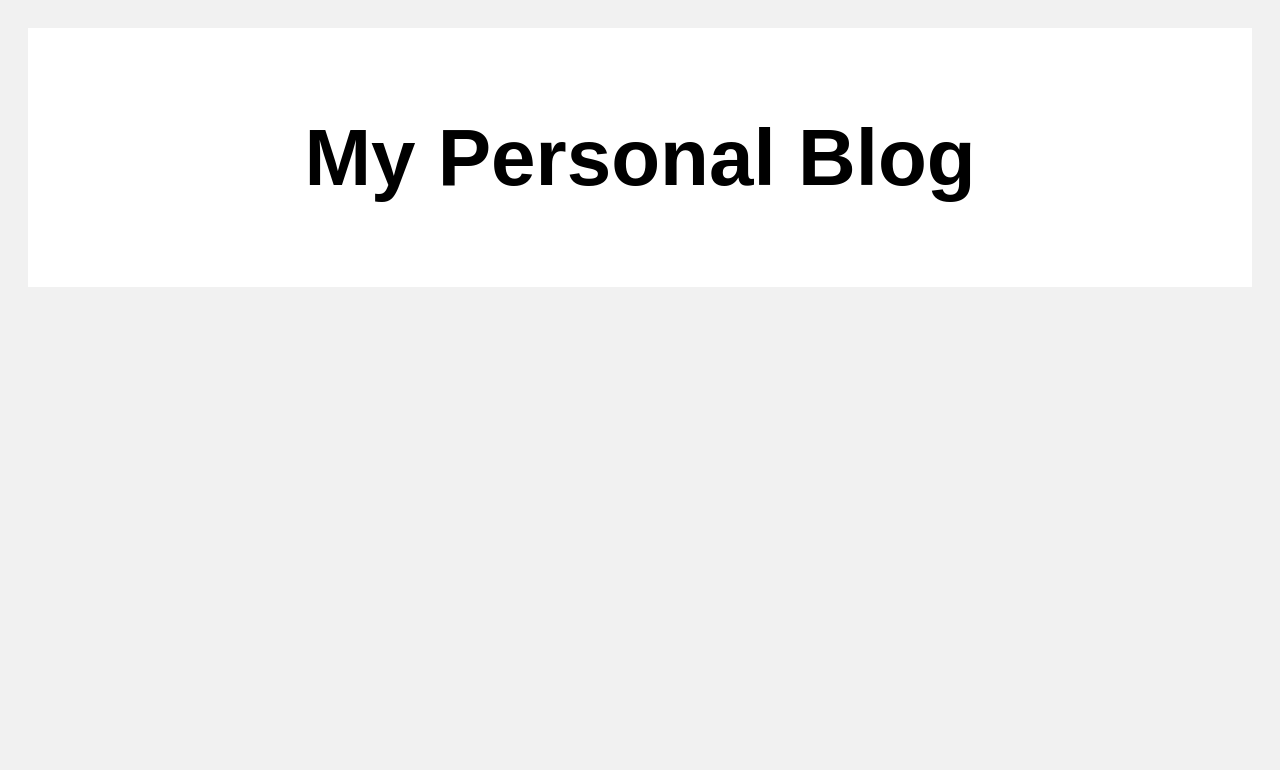
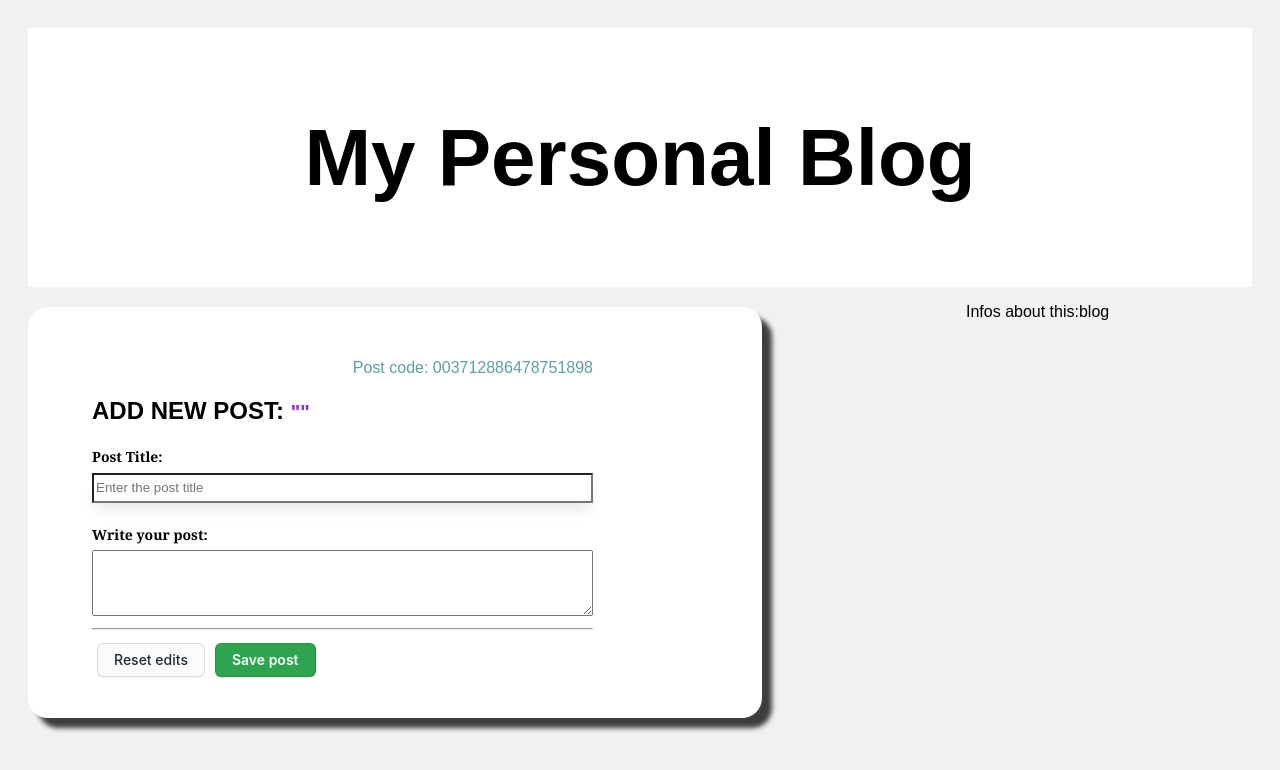
Before and after one commit to romario-auth/blog-react, a React (Create React App) app: page / in a window 1280 px wide. Shown: the top 770 px of the page. Built offline with nearby package versions, Linux system fonts and the light colour scheme.

Commit message:
Create form from Post

```diff
--- a/src/App.js
+++ b/src/App.js
@@ -1,11 +1,20 @@
-import TopWelcome from './components/TopWelcome/TopWelcome';
+import CreatePost from './components/CreatePost/index';
+import TopWelcome from './components/TopWelcome/';
 
 function App() {
-  return (
-      <div className="App">
-      <TopWelcome />
-    </div>
-  );
+    return (
+        <div className="App">
+            <TopWelcome />
+            <div class="leftcolumn">
+                <CreatePost placeholder="Enter the post title" />
+            </div>
+
+            <div class="rightcolumn">
+                <p>Infos about this:blog</p>
+            </div>
+
+        </div>
+    );
 }
 
 export default App;
--- /dev/null
+++ b/src/components/CreatePost/CreatePost.css
@@ -0,0 +1,48 @@
+.create-post {
+    display: flex;
+    justify-content: left;
+    background-color: white;
+    padding: 36px 64px;
+    margin-top: 20px;
+    width: 80%;
+    border-radius: 20px;
+    box-shadow: 10px 10px 5px 0px rgba(0,0,0,0.75);
+}
+
+.create-post p {
+    text-align: right;
+    color: cadetblue;
+}
+
+.create-post h2 {
+    text-transform: uppercase;
+}
+
+.create-post h2 small {
+    text-transform: none;
+    color: blueviolet;
+}
+
+.create-post lable{
+    margin: 24px 0 8px 0;
+    display: block;
+    width: 100%;
+    box-sizing: border-box;
+    font-family: Georgia, Times, "Times New Roman", serif;
+    font-size: 14px;
+    font-style: normal;
+    font-variant: normal;
+    font-weight: 700;
+    line-height: 15.4px;
+}
+
+
+.create-post input {
+    width: 100%;
+    box-shadow: 0px 10px 15px -4px rgba(0,0,0,0.1);
+    height: 30px;
+}
+
+.create-post button {
+    margin: 5px;
+}
--- /dev/null
+++ b/src/components/CreatePost/index.js
@@ -0,0 +1,39 @@
+import './CreatePost.css'
+import { useState } from 'react';
+
+const CreatePost = (props) => {
+
+    const [message, setMessage] = useState('');
+
+    const handleChange = event => {
+        setMessage(event.target.value);
+    };
+
+    function codePost(min, max) {
+        let code = String(Math.random());
+        return code.replace('0.', '');
+    }
+
+    return (
+        <div>
+            <section className="create-post">
+                <form>
+                    <p>Post code: {codePost()}</p>
+                    <h2>Add New Post: <small>"{message}"</small></h2>
+
+                    <lable>Post Title:</lable>
+                    <input onChange={handleChange} name="postTitle" placeholder={props.placeholder} />
+
+                    <lable>Write your post:</lable>
+                    <textarea name="postContent" rows={4} cols={60} />
+
+                    <hr />
+                    <button type="reset" className="button-4">Reset edits</button>
+                    <button type="submit" className="button-3">Save post</button>
+                </form>
+            </section>
+        </div>
+    )
+}
+
+export default CreatePost
--- a/src/components/TopWelcome/TopWelcome.js
+++ b/src/components/TopWelcome/index.js
@@ -1,6 +1,6 @@
 import './TopWelcome.css'
 
-function TopWelcome()
+const TopWelcome = () =>
 {
     return (
         <header className="title-blog">
--- a/src/index.css
+++ b/src/index.css
@@ -7,3 +7,122 @@ body {
     padding: 20px;
     background: #f1f1f1;
 }
+
+.leftcolumn {
+    float: left;
+    width: 75%;
+}
+
+.rightcolumn {
+    float: left;
+    width: 25%;
+    padding-left: 20px;
+}
+
+.button-3 {
+    appearance: none;
+    background-color: #2ea44f;
+    border: 1px solid rgba(27, 31, 35, .15);
+    border-radius: 6px;
+    box-shadow: rgba(27, 31, 35, .1) 0 1px 0;
+    box-sizing: border-box;
+    color: #fff;
+    cursor: pointer;
+    display: inline-block;
+    font-family: -apple-system,system-ui,"Segoe UI",Helvetica,Arial,sans-serif,"Apple Color Emoji","Segoe UI Emoji";
+    font-size: 14px;
+    font-weight: 600;
+    line-height: 20px;
+    padding: 6px 16px;
+    position: relative;
+    text-align: center;
+    text-decoration: none;
+    user-select: none;
+    -webkit-user-select: none;
+    touch-action: manipulation;
+    vertical-align: middle;
+    white-space: nowrap;
+}
+
+.button-3:focus:not(:focus-visible):not(.focus-visible) {
+    box-shadow: none;
+    outline: none;
+}
+
+.button-3:hover {
+    background-color: #2c974b;
+}
+
+.button-3:focus {
+    box-shadow: rgba(46, 164, 79, .4) 0 0 0 3px;
+    outline: none;
+}
+
+.button-3:disabled {
+    background-color: #94d3a2;
+    border-color: rgba(27, 31, 35, .1);
+    color: rgba(255, 255, 255, .8);
+    cursor: default;
+}
+
+.button-3:active {
+    background-color: #298e46;
+    box-shadow: rgba(20, 70, 32, .2) 0 1px 0 inset;
+}
+
+.button-4 {
+    appearance: none;
+    background-color: #FAFBFC;
+    border: 1px solid rgba(27, 31, 35, 0.15);
+    border-radius: 6px;
+    box-shadow: rgba(27, 31, 35, 0.04) 0 1px 0, rgba(255, 255, 255, 0.25) 0 1px 0 inset;
+    box-sizing: border-box;
+    color: #24292E;
+    cursor: pointer;
+    display: inline-block;
+    font-family: -apple-system, system-ui, "Segoe UI", Helvetica, Arial, sans-serif, "Apple Color Emoji", "Segoe UI Emoji";
+    font-size: 14px;
+    font-weight: 500;
+    line-height: 20px;
+    list-style: none;
+    padding: 6px 16px;
+    position: relative;
+    transition: background-color 0.2s cubic-bezier(0.3, 0, 0.5, 1);
+    user-select: none;
+    -webkit-user-select: none;
+    touch-action: manipulation;
+    vertical-align: middle;
+    white-space: nowrap;
+    word-wrap: break-word;
+}
+
+.button-4:hover {
+    background-color: #F3F4F6;
+    text-decoration: none;
+    transition-duration: 0.1s;
+}
+
+.button-4:disabled {
+    background-color: #FAFBFC;
+    border-color: rgba(27, 31, 35, 0.15);
+    color: #959DA5;
+    cursor: default;
+}
+
+.button-4:active {
+    background-color: #EDEFF2;
+    box-shadow: rgba(225, 228, 232, 0.2) 0 1px 0 inset;
+    transition: none 0s;
+}
+
+.button-4:focus {
+    outline: 1px transparent;
+}
+
+.button-4:before {
+    display: none;
+}
+
+.button-4:-webkit-details-marker {
+    display: none;
+}
```
